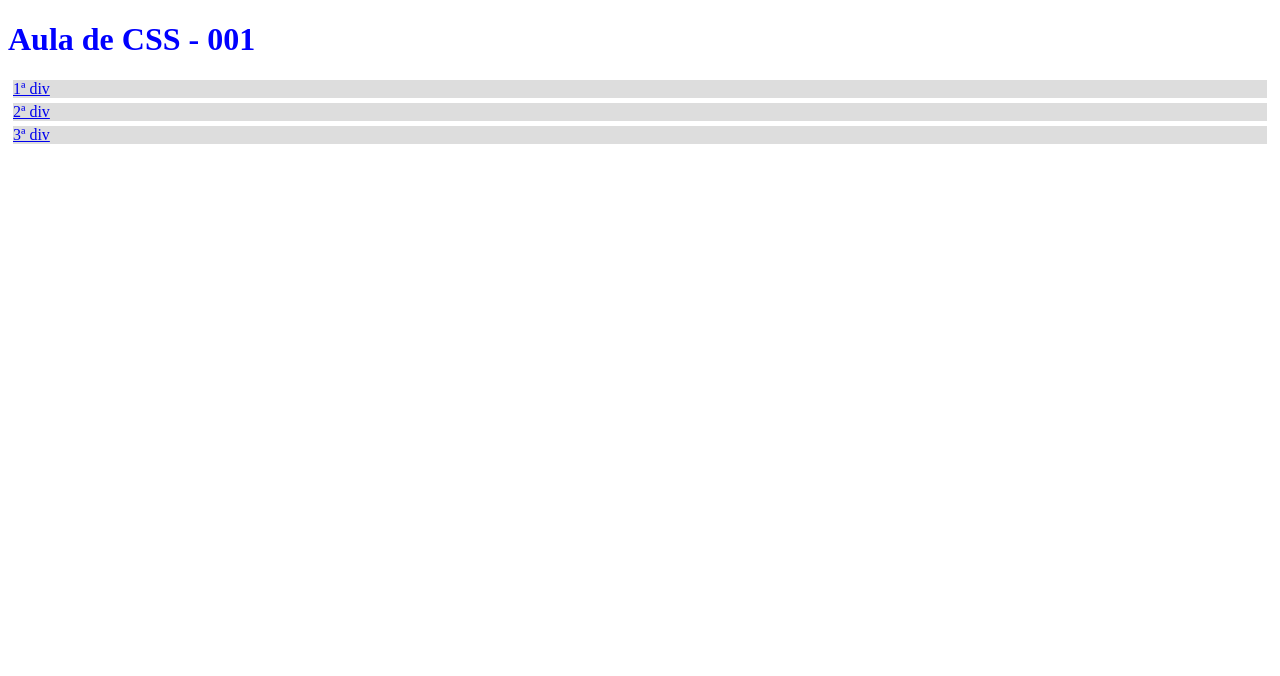
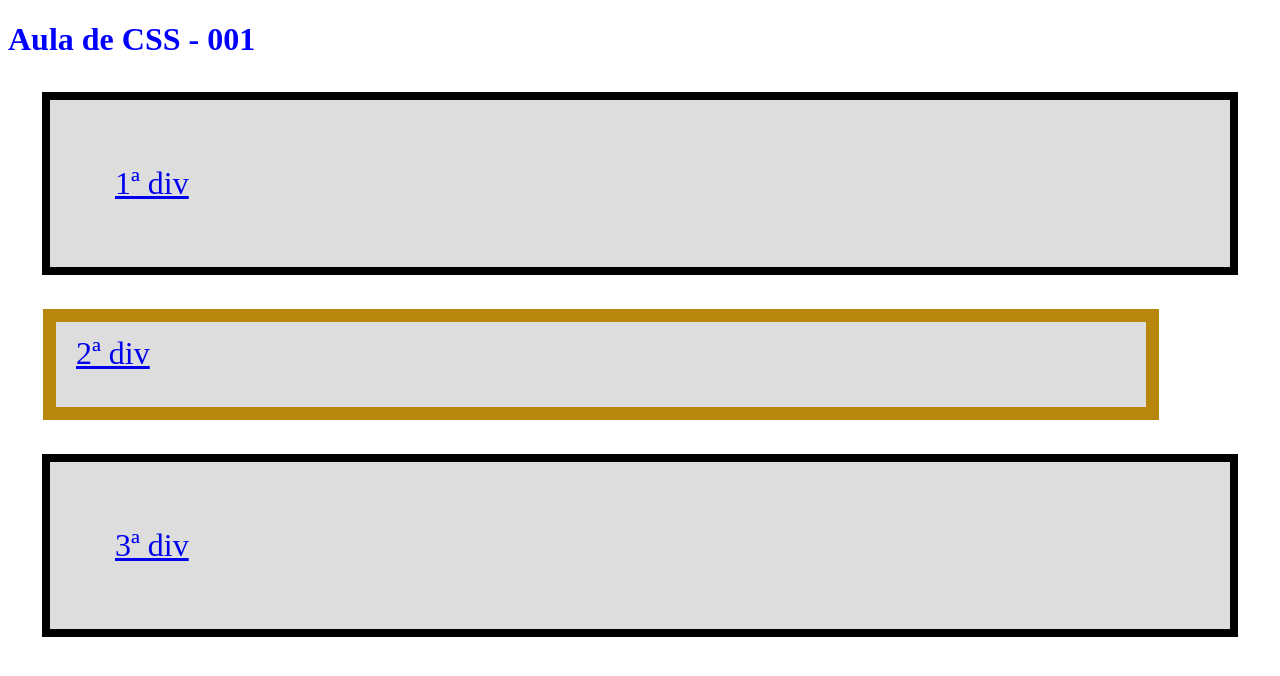
Before and after one commit to viniciusm0raes/proz-talento-cloud, a plain HTML site: page aula-css/index.html in a window 1280 px wide. Drawn offline with Linux system fonts and the light colour scheme.

Commit message:
Estilo por class

```diff
--- a/aula-css/index.html
+++ b/aula-css/index.html
@@ -8,8 +8,8 @@
 </head>
 <body>
 <h1>Aula de CSS - 001</h1>
-    <div class="caixa"><a href="#">1ª div</a></div>
-    <div class="caixa"><a href="#">2ª div</a></div>
-    <div class="caixa"><a href="#">3ª div</a></div>
+    <div><a href="#">1ª div</a></div>
+    <div class="caixa-do-meio"><a href="#">2ª div</a></div>
+    <div><a href="#">3ª div</a></div>
 </body>
 </html>
--- a/aula-css/style.css
+++ b/aula-css/style.css
@@ -4,5 +4,22 @@ h1{
 
 div{
 	background-color: rgb(221, 221, 221);
-	margin: 5px;
+	margin: 34px;
+	padding: 65px;
+	border: 8px solid #000;
+	font-size: 2em;
 }
+
+.caixa-do-meio{
+	padding-top: 13px;
+	padding-right: 20px;
+	padding-bottom: 35px;
+	padding-left: 20px;
+
+	margin-top: 26px;
+	margin-right: 113px;
+	margin-bottom: 13px;
+	margin-left: 35px;
+
+	border: 13px solid darkgoldenrod;
+}
```
